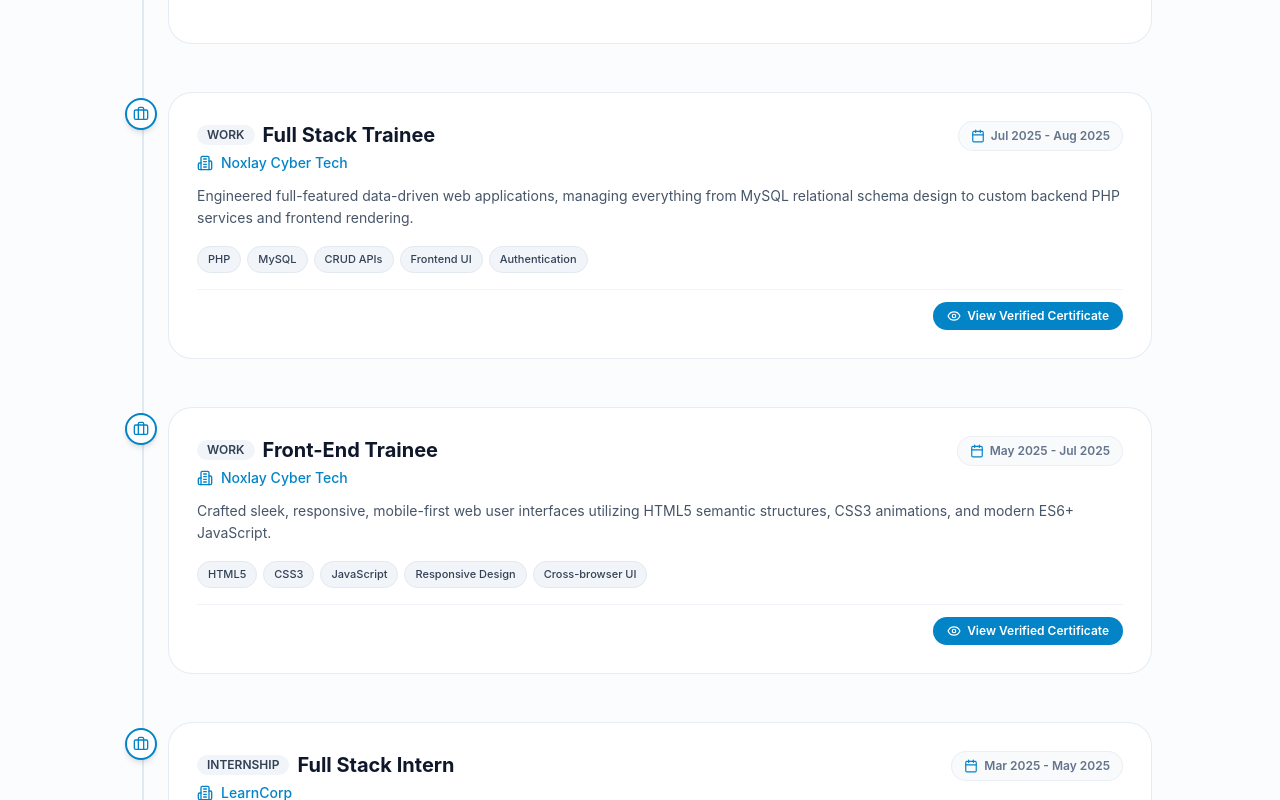
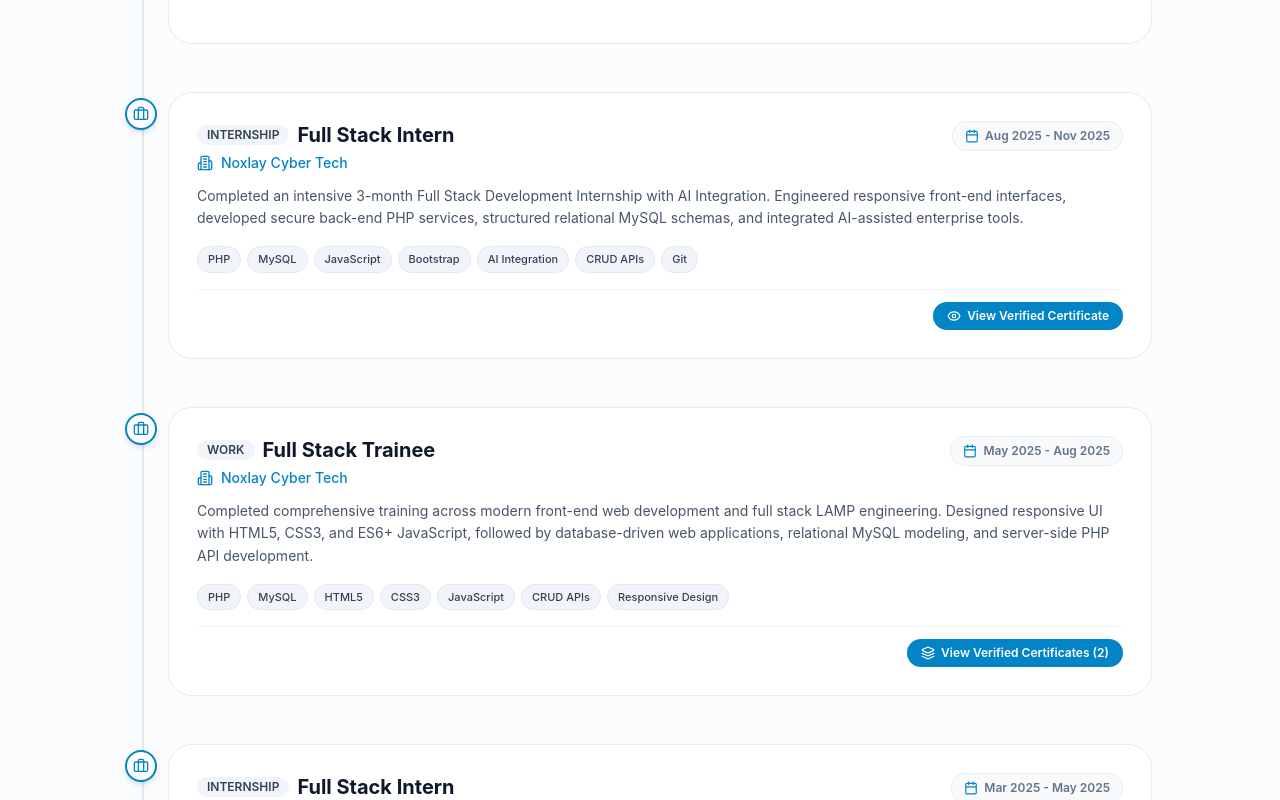
Before and after one commit to 0xdevprabhu/portfolio-next, a Next.js app: page / in a window 1280 px wide. Shown: the part 4320-5120 px from the top of the page. Built offline with nearby package versions, Linux system fonts and the light colour scheme.

Commit message:
experience update

```diff
--- a/src/app/page.tsx
+++ b/src/app/page.tsx
@@ -19,18 +19,37 @@ export default function Home() {
   // Modal states
   const [selectedCertificate, setSelectedCertificate] = useState<{
     fileUrl: string | null;
+    fileUrls?: string[];
     title?: string;
     issuer?: string;
   }>({ fileUrl: null });
 
   const [isResumeModalOpen, setIsResumeModalOpen] = useState(false);
 
-  const handleOpenCertificate = (fileUrl: string, title?: string, issuer?: string) => {
-    setSelectedCertificate({ fileUrl, title, issuer });
+  const handleOpenCertificate = (
+    fileUrlOrFiles: string | string[],
+    title?: string,
+    issuer?: string
+  ) => {
+    if (Array.isArray(fileUrlOrFiles)) {
+      setSelectedCertificate({
+        fileUrl: fileUrlOrFiles[0] || null,
+        fileUrls: fileUrlOrFiles,
+        title,
+        issuer,
+      });
+    } else {
+      setSelectedCertificate({
+        fileUrl: fileUrlOrFiles,
+        fileUrls: [fileUrlOrFiles],
+        title,
+        issuer,
+      });
+    }
   };
 
   const handleCloseCertificate = () => {
-    setSelectedCertificate({ fileUrl: null });
+    setSelectedCertificate({ fileUrl: null, fileUrls: undefined });
   };
 
   return (
@@ -57,6 +76,7 @@ export default function Home() {
 
       <CertificateModal
         fileUrl={selectedCertificate.fileUrl}
+        fileUrls={selectedCertificate.fileUrls}
         title={selectedCertificate.title}
         issuer={selectedCertificate.issuer}
         onClose={handleCloseCertificate}
--- a/src/components/sections/CertificatesSection.tsx
+++ b/src/components/sections/CertificatesSection.tsx
@@ -4,11 +4,11 @@ import React, { useState } from "react";
 import Image from "next/image";
 import { certificatesData } from "@/data/certificates";
 import { useTheme } from "../theme/ThemeProvider";
-import { Award, Eye, Download, ExternalLink, Calendar, CheckCircle } from "lucide-react";
+import { Award, Eye, Download, ExternalLink, Calendar, CheckCircle, Layers } from "lucide-react";
 import { motion } from "framer-motion";
 
 interface CertificatesSectionProps {
-  onOpenCertificatePreview: (fileUrl: string, title?: string, issuer?: string) => void;
+  onOpenCertificatePreview: (fileUrl: string | string[], title?: string, issuer?: string) => void;
 }
 
 export function CertificatesSection({ onOpenCertificatePreview }: CertificatesSectionProps) {
@@ -90,9 +90,18 @@ export function CertificatesSection({ onOpenCertificatePreview }: CertificatesSe
             >
               {/* Certificate Image Preview */}
               <div
-                onClick={() => onOpenCertificatePreview(cert.fileUrl, cert.title, cert.issuer)}
+                onClick={() => {
+                  const files = cert.fileUrls && cert.fileUrls.length > 0 ? cert.fileUrls : cert.fileUrl;
+                  onOpenCertificatePreview(files, cert.title, cert.issuer);
+                }}
                 className="relative h-52 w-full overflow-hidden bg-slate-100 dark:bg-slate-900 cursor-pointer"
               >
+                {cert.fileUrls && cert.fileUrls.length > 1 && (
+                  <div className="absolute top-3 left-3 z-10 flex items-center gap-1.5 px-2.5 py-1 rounded-full bg-slate-900/80 backdrop-blur-md text-white text-[11px] font-bold border border-white/20 shadow-md">
+                    <Layers className="h-3 w-3" />
+                    <span>{cert.fileUrls.length} Slides</span>
+                  </div>
+                )}
                 <Image
                   src={cert.thumbnailUrl}
                   alt={cert.title}
@@ -103,7 +112,7 @@ export function CertificatesSection({ onOpenCertificatePreview }: CertificatesSe
                 <div className="absolute inset-0 bg-black/40 opacity-0 group-hover:opacity-100 transition-opacity flex items-center justify-center">
                   <span className="flex items-center gap-2 px-4 py-2 rounded-full bg-white/95 dark:bg-slate-900/95 text-xs font-bold text-slate-900 dark:text-white shadow-lg backdrop-blur-xs">
                     <Eye className="h-4 w-4 text-primary" />
-                    <span>View Original Document</span>
+                    <span>View {cert.fileUrls && cert.fileUrls.length > 1 ? "All Certificates" : "Original Document"}</span>
                   </span>
                 </div>
               </div>
@@ -133,11 +142,14 @@ export function CertificatesSection({ onOpenCertificatePreview }: CertificatesSe
                 {/* Bottom Actions */}
                 <div className="pt-3 border-t border-slate-100 dark:border-slate-700/60 flex items-center justify-between">
                   <button
-                    onClick={() => onOpenCertificatePreview(cert.fileUrl, cert.title, cert.issuer)}
+                    onClick={() => {
+                      const files = cert.fileUrls && cert.fileUrls.length > 0 ? cert.fileUrls : cert.fileUrl;
+                      onOpenCertificatePreview(files, cert.title, cert.issuer);
+                    }}
                     className="inline-flex items-center gap-1.5 text-xs font-semibold text-primary hover:underline"
                   >
                     <Eye className="h-3.5 w-3.5" />
-                    <span>Preview</span>
+                    <span>{cert.fileUrls && cert.fileUrls.length > 1 ? `Preview (${cert.fileUrls.length})` : "Preview"}</span>
                   </button>
 
                   <div className="flex items-center gap-2">
--- a/src/components/sections/ExperienceSection.tsx
+++ b/src/components/sections/ExperienceSection.tsx
@@ -3,11 +3,11 @@
 import React from "react";
 import { experiences } from "@/data/experience";
 import { useTheme } from "../theme/ThemeProvider";
-import { Briefcase, GraduationCap, Calendar, Eye, Building2, CheckCircle2 } from "lucide-react";
+import { Briefcase, GraduationCap, Calendar, Eye, Building2, CheckCircle2, Layers } from "lucide-react";
 import { motion } from "framer-motion";
 
 interface ExperienceSectionProps {
-  onOpenCertificatePreview: (fileUrl: string) => void;
+  onOpenCertificatePreview: (fileUrl: string | string[], title?: string, issuer?: string) => void;
 }
 
 export function ExperienceSection({ onOpenCertificatePreview }: ExperienceSectionProps) {
@@ -110,15 +110,35 @@ export function ExperienceSection({ onOpenCertificatePreview }: ExperienceSectio
                   )}
 
                   {/* View Certificate Action */}
-                  {exp.certificateFile && (
+                  {Boolean(exp.certificateFile || (exp.certificateFiles && exp.certificateFiles.length > 0)) && (
                     <div className="pt-3 border-t border-slate-100 dark:border-slate-700/60 flex justify-end">
                       <button
-                        onClick={() => onOpenCertificatePreview(exp.certificateFile!)}
+                        onClick={() => {
+                          const files =
+                            exp.certificateFiles && exp.certificateFiles.length > 0
+                              ? exp.certificateFiles
+                              : exp.certificateFile
+                              ? [exp.certificateFile]
+                              : [];
+                          onOpenCertificatePreview(
+                            files,
+                            `${exp.role} Certification${files.length > 1 ? "s" : ""}`,
+                            exp.company
+                          );
+                        }}
                         className="inline-flex items-center gap-1.5 px-3.5 py-1.5 rounded-full text-xs font-semibold text-white shadow-xs transition-all hover:opacity-90 active:scale-95"
                         style={{ backgroundColor: currentColorTheme.primary }}
                       >
-                        <Eye className="h-3.5 w-3.5" />
-                        <span>View Verified Certificate</span>
+                        {exp.certificateFiles && exp.certificateFiles.length > 1 ? (
+                          <Layers className="h-3.5 w-3.5" />
+                        ) : (
+                          <Eye className="h-3.5 w-3.5" />
+                        )}
+                        <span>
+                          {exp.certificateFiles && exp.certificateFiles.length > 1
+                            ? `View Verified Certificates (${exp.certificateFiles.length})`
+                            : "View Verified Certificate"}
+                        </span>
                       </button>
                     </div>
                   )}
--- a/src/data/certificates.ts
+++ b/src/data/certificates.ts
@@ -13,24 +13,28 @@ export const certificatesData: Certificate[] = [
     verifiedUrl: "https://www.credly.com/go/N6jwg0S9",
   },
   {
-    id: "cert-noxlay-fullstack",
-    title: "Full Stack Trainee Certification",
+    id: "cert-noxlay-intern",
+    title: "Full Stack Development Internship with AI Integration",
     issuer: "Noxlay Cyber Tech",
-    date: "Jul 2025 - Aug 2025",
-    description: "Recognized for architecting production-grade LAMP applications, integrating relational database management with MySQL, and building robust backend APIs.",
-    fileUrl: "/assets/certificates/certifications_page-0003.jpeg",
-    thumbnailUrl: "/assets/certificates/certifications_page-0003.jpeg",
+    date: "Aug 2025 - Nov 2025",
+    description: "Completed 3-month comprehensive Full Stack Development Internship with AI Integration. Built responsive web interfaces, architected PHP backend APIs, designed relational MySQL databases, and implemented AI module integrations.",
+    fileUrl: "/assets/certificates/full-stack-intern.png",
+    thumbnailUrl: "/assets/certificates/full-stack-intern.png",
     category: "fullstack",
   },
   {
-    id: "cert-noxlay-frontend",
-    title: "Front-End Trainee Certification",
+    id: "cert-noxlay-trainee",
+    title: "Full Stack & Front-End Trainee Certification",
     issuer: "Noxlay Cyber Tech",
-    date: "May 2025 - Jul 2025",
-    description: "Awarded for designing responsive, user-friendly modern web interfaces with HTML5, CSS3 animations, and ES6+ JavaScript standard practices.",
-    fileUrl: "/assets/certificates/certifications_page-0002.jpeg",
-    thumbnailUrl: "/assets/certificates/certifications_page-0002.jpeg",
-    category: "frontend",
+    date: "May 2025 - Aug 2025",
+    description: "Comprehensive 2-part certification in modern front-end web development (HTML5/CSS3/ES6+) and database-driven LAMP full-stack application engineering with PHP & MySQL.",
+    fileUrl: "/assets/certificates/certifications_page-0003.jpeg",
+    fileUrls: [
+      "/assets/certificates/certifications_page-0003.jpeg",
+      "/assets/certificates/certifications_page-0002.jpeg",
+    ],
+    thumbnailUrl: "/assets/certificates/certifications_page-0003.jpeg",
+    category: "fullstack",
   },
   {
     id: "cert-react",
--- a/src/data/experience.ts
+++ b/src/data/experience.ts
@@ -5,29 +5,32 @@ export const experiences: Experience[] = [
     id: "exp-1",
     role: "Full Stack Developer",
     company: "Noxlay Cyber Tech",
-    period: "Aug 2025 - Present",
+    period: "Dec 2025 - Present",
     description: "Core developer driving client projects, architecting scalable LAMP stack web applications, configuring production environments, and integrating generative AI tools into internal enterprise platforms.",
     skills: ["PHP", "MySQL", "JavaScript", "Linux", "Apache", "AI Integration", "API Architecture"],
     type: "work",
   },
   {
     id: "exp-2",
-    role: "Full Stack Trainee",
+    role: "Full Stack Intern",
     company: "Noxlay Cyber Tech",
-    period: "Jul 2025 - Aug 2025",
-    description: "Engineered full-featured data-driven web applications, managing everything from MySQL relational schema design to custom backend PHP services and frontend rendering.",
-    certificateFile: "/assets/certificates/certifications_page-0003.jpeg",
-    skills: ["PHP", "MySQL", "CRUD APIs", "Frontend UI", "Authentication"],
-    type: "work",
+    period: "Aug 2025 - Nov 2025",
+    description: "Completed an intensive 3-month Full Stack Development Internship with AI Integration. Engineered responsive front-end interfaces, developed secure back-end PHP services, structured relational MySQL schemas, and integrated AI-assisted enterprise tools.",
+    certificateFile: "/assets/certificates/full-stack-intern.png",
+    skills: ["PHP", "MySQL", "JavaScript", "Bootstrap", "AI Integration", "CRUD APIs", "Git"],
+    type: "internship",
   },
   {
     id: "exp-3",
-    role: "Front-End Trainee",
+    role: "Full Stack Trainee",
     company: "Noxlay Cyber Tech",
-    period: "May 2025 - Jul 2025",
-    description: "Crafted sleek, responsive, mobile-first web user interfaces utilizing HTML5 semantic structures, CSS3 animations, and modern ES6+ JavaScript.",
-    certificateFile: "/assets/certificates/certifications_page-0002.jpeg",
-    skills: ["HTML5", "CSS3", "JavaScript", "Responsive Design", "Cross-browser UI"],
+    period: "May 2025 - Aug 2025",
+    description: "Completed comprehensive training across modern front-end web development and full stack LAMP engineering. Designed responsive UI with HTML5, CSS3, and ES6+ JavaScript, followed by database-driven web applications, relational MySQL modeling, and server-side PHP API development.",
+    certificateFiles: [
+      "/assets/certificates/certifications_page-0003.jpeg",
+      "/assets/certificates/certifications_page-0002.jpeg",
+    ],
+    skills: ["PHP", "MySQL", "HTML5", "CSS3", "JavaScript", "CRUD APIs", "Responsive Design"],
     type: "work",
   },
   {
--- a/src/types/index.ts
+++ b/src/types/index.ts
@@ -31,6 +31,7 @@ export interface Experience {
   period: string;
   description: string;
   certificateFile?: string;
+  certificateFiles?: string[];
   skills?: string[];
   type: "work" | "internship" | "education";
 }
@@ -42,6 +43,7 @@ export interface Certificate {
   date: string;
   description: string;
   fileUrl: string;
+  fileUrls?: string[];
   thumbnailUrl: string;
   category: "cloud" | "frontend" | "fullstack" | "ai" | "evaluation";
   verifiedUrl?: string;
```
Also changed, not shown: src/components/certificates/CertificateModal.tsx (+160 -17 lines), public/assets/certificates/full-stack-intern.png (added).
